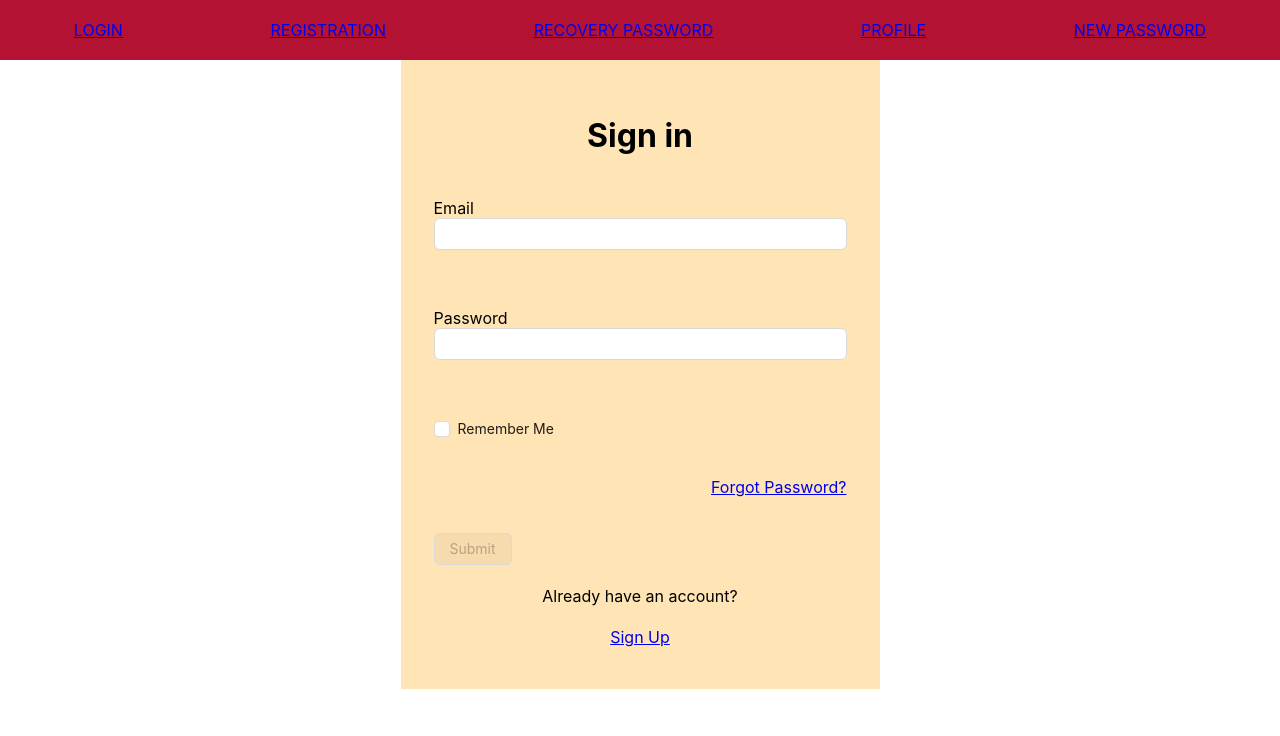
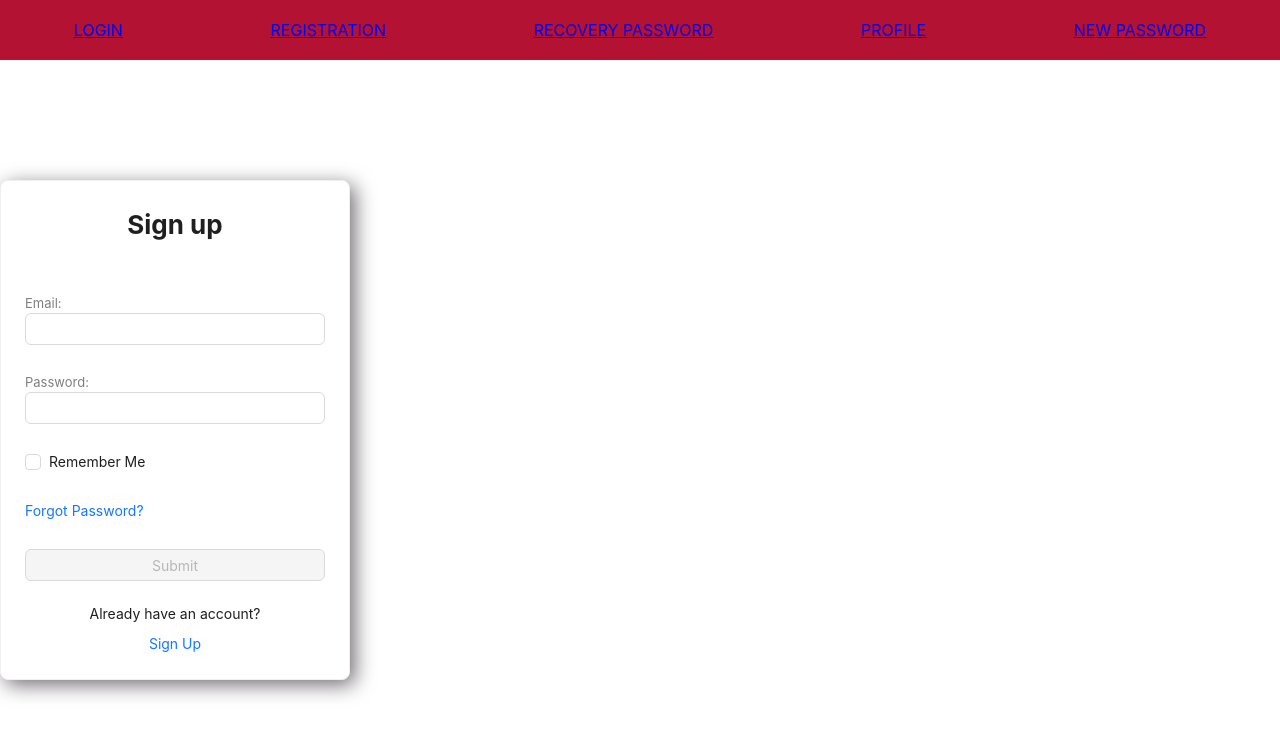
Before and after one commit to NikolayZhulin/cards, a React (Create React App) app: page /#/login in a window 1280 px wide. Shown: the top 736 px of the page. Built offline with nearby package versions, Linux system fonts and the light colour scheme; no server answers.

Commit message:
fix: correct styles add dispatches

```diff
--- a/src/features/login/login-reducer.ts
+++ b/src/features/login/login-reducer.ts
@@ -1,7 +1,10 @@
 import { createSlice, PayloadAction } from '@reduxjs/toolkit'
+
+import { ResponseLoginType } from './loginApi'
 
 const initialState = {
   isLoggedIn: false,
+  profile: null as null | ResponseLoginType,
 }
 
 const slice = createSlice({
@@ -11,8 +14,11 @@ const slice = createSlice({
     setIsLoggedInAC(state, action: PayloadAction<{ value: boolean }>) {
       state.isLoggedIn = action.payload.value
     },
+    setProfileData(state, action: PayloadAction<{ profile: ResponseLoginType }>) {
+      state.profile = action.payload.profile
+    },
   },
 })
 
 export const loginReducer = slice.reducer
-export const { setIsLoggedInAC } = slice.actions
+export const { setIsLoggedInAC, setProfileData } = slice.actions
--- a/src/features/login/login.tsx
+++ b/src/features/login/login.tsx
@@ -1,73 +1,109 @@
-import React from 'react'
+import React, { useEffect } from 'react'
 
+import { ErrorMessage } from '@hookform/error-message'
+import { Alert, Space } from 'antd'
 import Button from 'antd/es/button/button'
 import Checkbox from 'antd/es/checkbox/Checkbox'
 import Input from 'antd/es/input/Input'
 import { Controller, useForm } from 'react-hook-form'
-import { Link } from 'react-router-dom'
+import { Link, Navigate, useNavigate } from 'react-router-dom'
 import styled from 'styled-components'
 
+import { useAppDispatch } from '../../app/hooks'
+import { useAppSelector } from '../../common/hooks/hooks'
+import { FormLabel } from '../../common/style/styled-components'
+import { FormContainer, StyledCard } from '../registration'
+
+import { setIsLoggedInAC, setProfileData } from './login-reducer'
 import { useLoginMutation } from './loginApi'
 
 const EMAIL_REGEXP =
   /^(([^<>()[\].,;:\s@"]+(\.[^<>()[\].,;:\s@"]+)*)|(".+"))@(([^<>()[\].,;:\s@"]+\.)+[^<>()[\].,;:\s@"]{2,})$/iu
 
 export const Login = () => {
-  const [login, { isLoading, data, error }] = useLoginMutation()
+  const [login, { isLoading, data, error, isError }] = useLoginMutation<any>()
 
+  console.log(error)
+  const dispatch = useAppDispatch()
+  const isLoggedIn = useAppSelector(state => state.login.isLoggedIn)
+  const navigate = useNavigate()
+
+  console.log(isError)
   const {
     control,
     handleSubmit,
     reset,
     formState: { errors, isValid },
-  } = useForm({
-    // defaultValues: {
-    // email: "nya-admin@nya.nya",
-    // password: "1qazxcvBG",
-    // rememberMe: false
-    // }
-    mode: 'onBlur',
-  })
+  } = useForm({ mode: 'onBlur' })
 
-  // data needs to be destructured because react hook form type doesn't assign of useLoginMutation type
   const onSubmit = handleSubmit(data => {
     const { email, password, rememberMe } = data
 
     login({ email, password, rememberMe })
-    setTimeout(() => {
     reset()
-    }, 1000)
   })
 
+  useEffect(() => {
+    if (data) {
+      dispatch(setIsLoggedInAC({ value: true }))
+      dispatch(setProfileData({ profile: data }))
+      navigate('/profile')
+    }
+  }, [data])
+
+  if (isLoggedIn) {
+    return <Navigate to={'/profile'} />
+  }
+
   return (
-    <StyleForLoginPage>
-      <h1>Sign in</h1>
+    <LoginPageStyle>
+      <Space
+        align={'center'}
+        style={{
+          height: 'calc(100vh - 60px)',
+        }}
+      >
+        <StyledCard>
+          <div className={'wrapper'}>
+            <h3 className={'title'}>Sign up</h3>
             <form className="form" onSubmit={onSubmit}>
-        <section>
-          <label>Email</label>
+              <FormContainer>
+                <FormLabel>Email:</FormLabel>
                 <Controller
                   control={control}
                   name="email"
                   rules={{
                     pattern: EMAIL_REGEXP,
                     required: 'Field is required!',
+                    minLength: { value: 3, message: 'Email should be longer then 3 symbols' },
                   }}
                   render={({ field }) => <Input {...field} />}
                 />
-          {errors.email && <div className={'error'}>Enter email</div>}
-        </section>
-        <section>
-          <label>Password</label>
+                <ErrorMessage
+                  errors={errors}
+                  name={'email'}
+                  render={({ message }) => (
+                    <div className={'error'}>{message || "Email insn't valid"}</div>
+                  )}
+                />
+              </FormContainer>
+              <FormContainer>
+                <FormLabel>Password:</FormLabel>
                 <Controller
                   control={control}
                   name="password"
                   rules={{
                     required: 'Field is required!',
+                    minLength: { value: 5, message: 'Password should be longer then 5 symbols' },
                   }}
                   render={({ field }) => <Input {...field} />}
                 />
-          {errors.password && <div className={'error'}>Enter password</div>}
-        </section>
+                <ErrorMessage
+                  errors={errors}
+                  name={'password'}
+                  render={({ message }) => <div className={'error'}>{message || 'Error'}</div>}
+                />
+              </FormContainer>
               <Controller
                 control={control}
                 name="rememberMe"
@@ -84,50 +120,47 @@ export const Login = () => {
                 Submit
               </Button>
             </form>
-
             <div>Already have an account?</div>
             <Link to={'/registration'}>Sign Up</Link>
-    </StyleForLoginPage>
+          </div>
+        </StyledCard>
+        {isError && <Alert message={error.data.error} type="error" closable />}
+      </Space>
+    </LoginPageStyle>
   )
 }
 
-const StyleForLoginPage = styled.div`
-  background-color: moccasin;
+const LoginPageStyle = styled.div`
+  .form {
+    height: 70%;
+    width: 100%;
+    display: flex;
+    flex-direction: column;
+    justify-content: space-around;
+  }
+  .wrapper {
+    height: 450px;
+    display: flex;
+    justify-content: space-between;
+    flex-direction: column;
+    align-items: center;
+  }
+  .title {
+    margin-top: 0;
+    font-weight: 700;
+    font-size: 26px;
+  }
+  .ant-space.css-dev-only-do-not-override-ixblex.ant-space-horizontal.ant-space-align-center {
+    width: 100%;
     margin: 0 auto;
     display: flex;
-  flex-direction: column;
-  align-items: center;
-  justify-content: space-between;
-  height: 552px;
-  max-height: 70%;
-  width: 413px;
-  max-width: 90%;
-  padding: 35px 33px 42px 33px;
-
-  .form {
-    display: flex;
-    flex-direction: column;
-    align-items: flex-start;
-    justify-content: space-between;
-    height: 367px;
-    width: 100%;
-
-    .forgotPassword {
-      display: block;
-      width: 100%;
-      text-align: right;
+    justify-content: center;
   }
+  .ant-alert.ant-alert-error.ant-alert-no-icon.css-dev-only-do-not-override-ixblex {
+    position: absolute;
+    top: 73px;
+    left: 42%;
   }
-
-  .ant-btn.css-dev-only-do-not-override-ixblex.ant-btn-primary {
-    width: 100%;
-  }
-
-  section {
-    min-height: 74px;
-    width: 100%;
-  }
-
   .error {
     color: red;
   }
--- a/src/features/profile/profile-reducer.ts
+++ b/src/features/profile/profile-reducer.ts
@@ -1,5 +1,6 @@
-import {createSlice, PayloadAction} from '@reduxjs/toolkit'
-import {UserType} from "./profile-api";
+import { createSlice, PayloadAction } from '@reduxjs/toolkit'
+
+import { UserType } from './profile-api'
 
 const initialState: UserType = {
   _id: '',
@@ -13,7 +14,6 @@ const initialState: UserType = {
   isAdmin: false,
   verified: true, // подтвердил ли почту
   rememberMe: true,
-
   error: '',
 }
 
@@ -21,17 +21,17 @@ const slice = createSlice({
   name: 'profile',
   initialState: initialState,
   reducers: {
-        changeUserAC(state, action: PayloadAction<{ name: string, avatar?:string }>) {
+    changeUserAC(state, action: PayloadAction<{ name: string; avatar?: string }>) {
       state.name = action.payload.name
       state.avatar = action.payload.avatar
     },
-        getUserProfileAC(state,action: PayloadAction<UserType>) {
+    getUserProfileAC(state, action: PayloadAction<UserType>) {
       return action.payload
-        }
+    },
   },
 })
 
 export const profileReducer = slice.reducer
-export const {changeUserAC, getUserProfileAC} = slice.actions
+export const { changeUserAC, getUserProfileAC } = slice.actions
 
 // thunks
```
Lines whose indentation alone changed are shown as unchanged.
